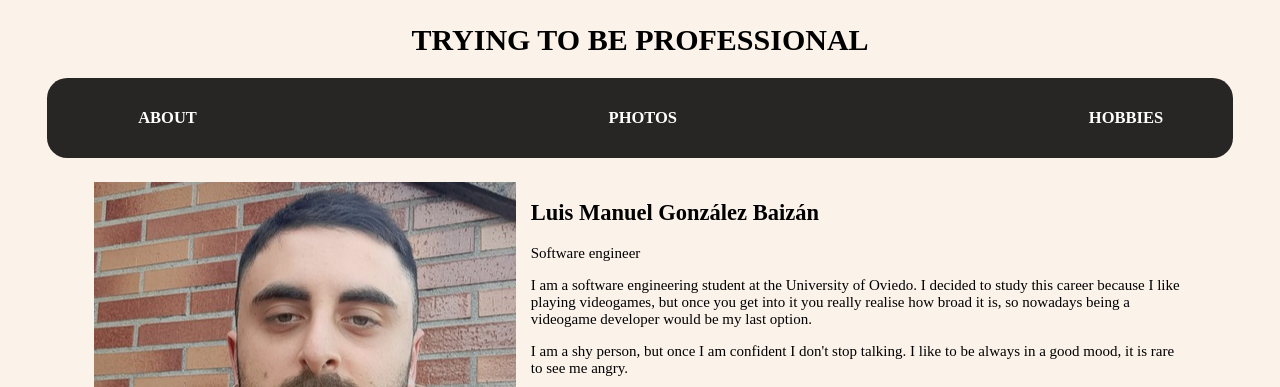
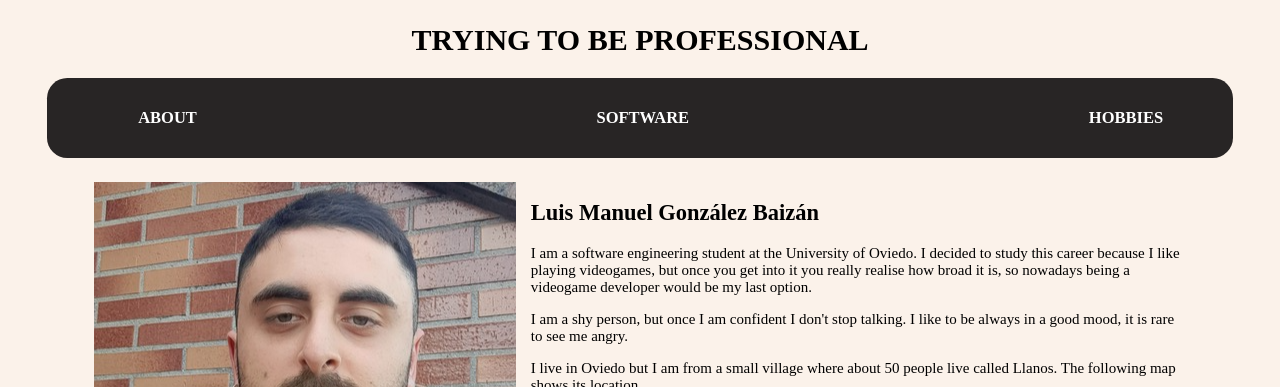
Before and after one commit to LMBaizan/html-css, a plain HTML site: page index.html in a window 1280 px wide. Shown: the top 387 px of the page. Drawn offline with Linux system fonts and the light colour scheme.

Commit message:
Small changes

```diff
--- a/index.html
+++ b/index.html
@@ -25,7 +25,7 @@
     <nav>
       <ul>
         <li><a title="About" accesskey="D" tabindex="1" href="#section1">About</a></li>
-        <li><a title="Photos" accesskey="P" tabindex="2" href="#section2">Photos</a></li>
+        <li><a title="Photos" accesskey="P" tabindex="2" href="#section2">Software</a></li>
         <li><a title="Hobbies" accesskey="H" tabindex="1" href="#section3">Hobbies</a></li>
       </ul>
     </nav>
@@ -38,7 +38,6 @@
       <img src="multimedia/main-photo-450.png" alt="Foto personal">
     </picture>
     <h2 id="section1">Luis Manuel González Baizán</h2>
-    <p>Software engineer</p>
     <p>I am a software engineering student at the University of Oviedo. I decided to study this career because I like playing videogames, but once you get into it you really realise how broad it is, so nowadays being a videogame developer would be my last option.</p>
     <p>I am a shy person, but once I am confident I don't stop talking. I like to be always in a good mood, it is rare to see me angry.</p>
     <p>I live in Oviedo but I am from a small village where about 50 people live called Llanos. The following map shows its location.</p>
```
